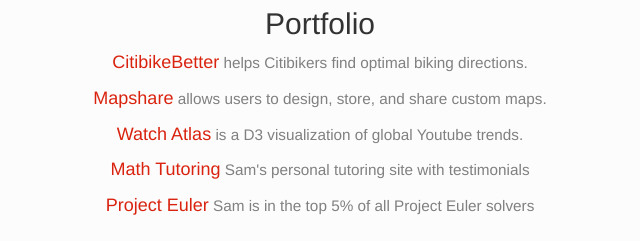
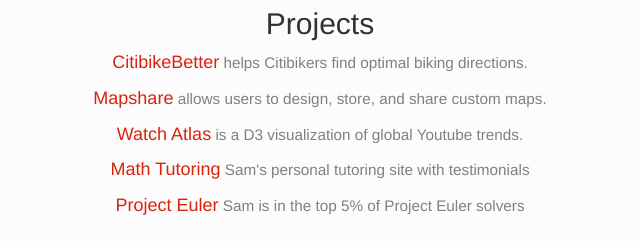
Before and after one commit to snebel/snebel.github.io, a plain HTML site: page index.html in a window 1280 px wide. Shown: the part 507-748 px from the top of the page, 320-960 px from the left. Drawn offline with Linux system fonts and the light colour scheme.

Commit message:
language fixes

```diff
--- a/index.html
+++ b/index.html
@@ -27,7 +27,7 @@
     </div>
   </div>
 
-  <h2 class='portfolio'>Portfolio</h2>
+  <h2 class='portfolio'>Projects</h2>
 
   <div class="panel-group col-md-10 col-md-offset-1" id="accordion">
 
@@ -91,7 +91,7 @@
     <div class="panel panel-default">
       <div class="panel-heading" data-toggle="collapse" data-parent="#accordion" href="#collapseFive">
         <h4 class="panel-title">
-          <a href='http://github.com/snebel/project_euler' target='blank'>Project Euler</a><small> Sam is in the top 5% of all Project Euler solvers</small>
+          <a href='http://github.com/snebel/project_euler' target='blank'>Project Euler</a><small> Sam is in the top 5% of Project Euler solvers</small>
         </h4>
       </div>
       <div id="collapseFive" class="panel-collapse collapse">
```
